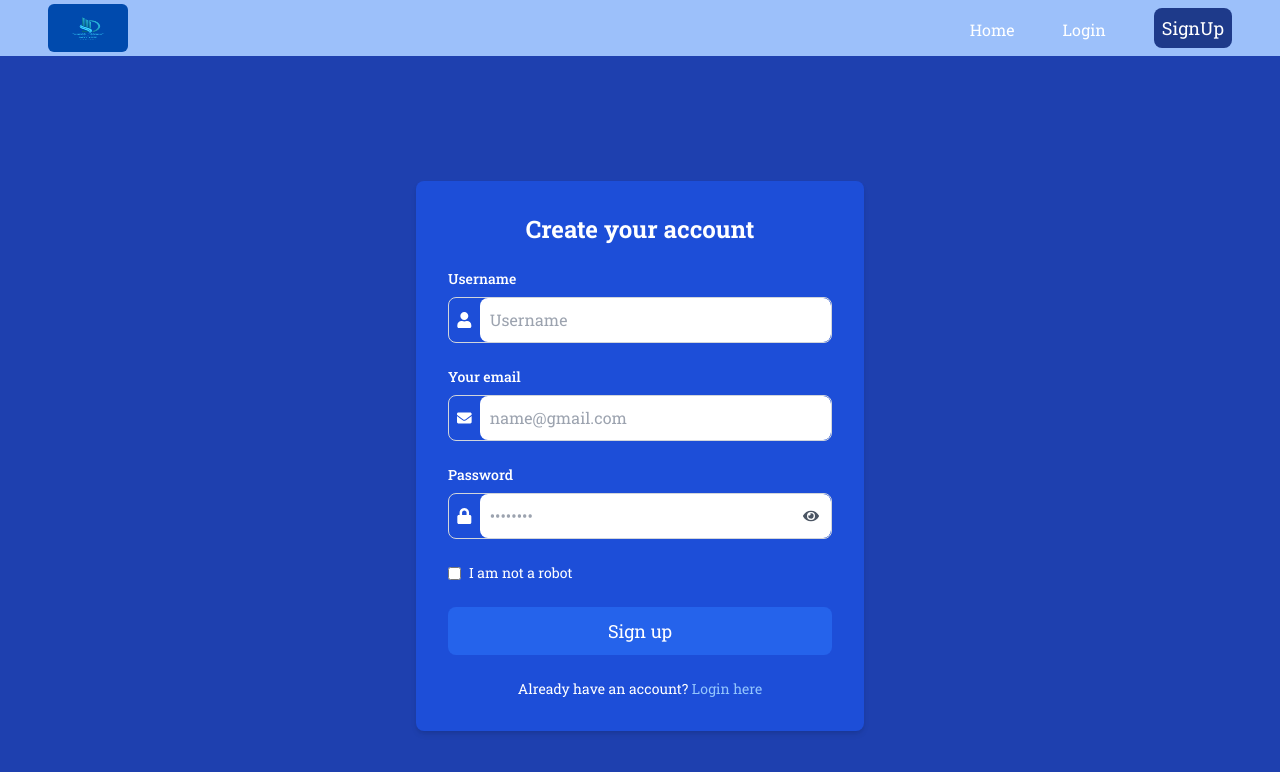
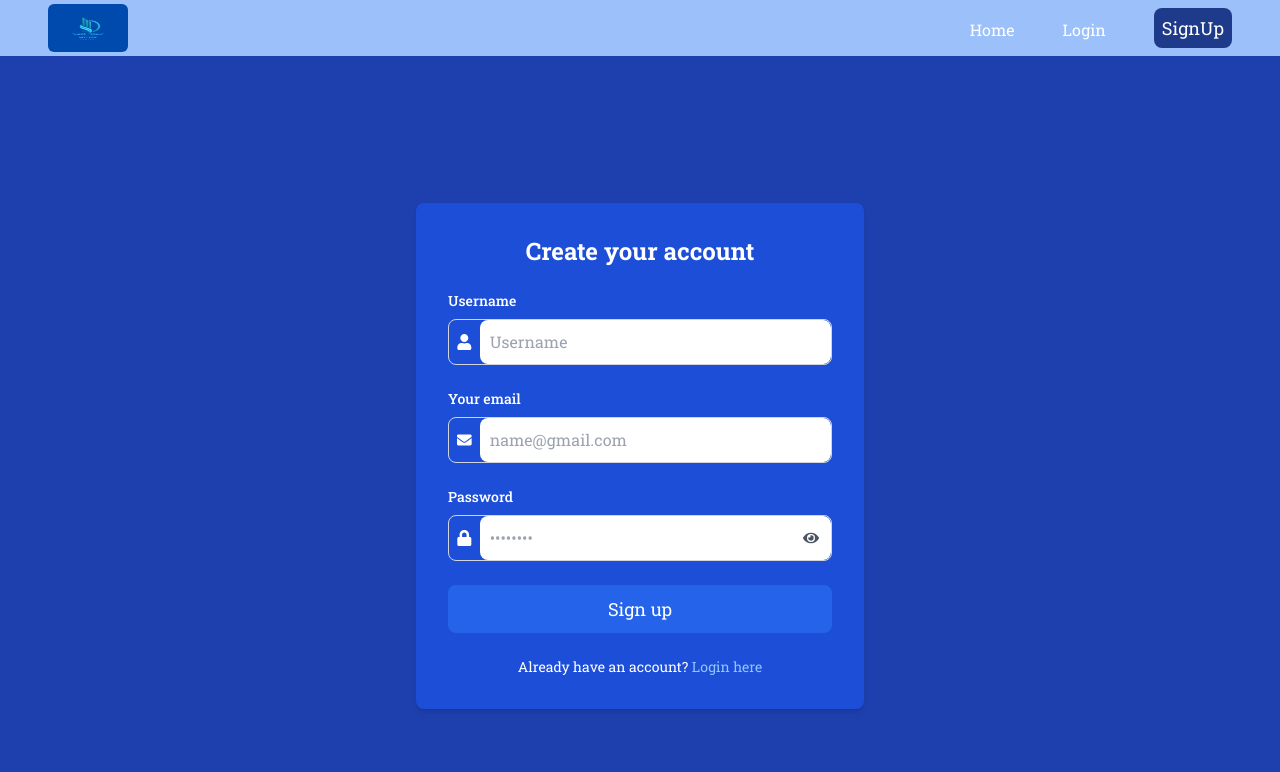
Before and after one commit to davyken/dvote-client, a React (Vite) app: page /register in a window 1280 px wide. Shown: the top 772 px of the page. Built offline with nearby package versions, Linux system fonts and the light colour scheme.

Commit message:
modified content

```diff
--- a/src/Pages/AuthenticationPage/Registration.jsx
+++ b/src/Pages/AuthenticationPage/Registration.jsx
@@ -14,7 +14,6 @@ const Registration = () => {
     register,
     handleSubmit,
     formState: { errors },
-    watch,
   } = useForm();
 
   const onSubmit = async (data) => {
@@ -146,20 +145,6 @@ const Registration = () => {
               )}
             </div>
 
-            <div className="flex items-center">
-              <input
-                {...register("notARobot", { required: "You must confirm you are not a robot" })}
-                type="checkbox"
-                className="mr-2"
-              />
-              <label className="text-sm text-white">
-                I am not a robot
-              </label>
-              {errors.notARobot && (
-                <p className="text-red-500 text-sm">{errors.notARobot.message}</p>
-              )}
-            </div>
-
             <div className="mt-4">
               <button
                 type="submit"
```
